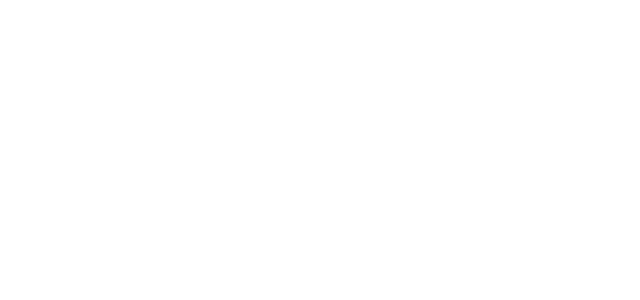
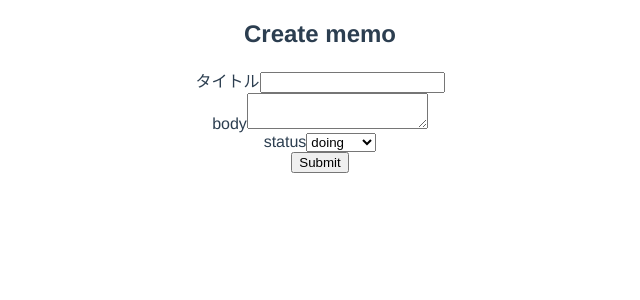
Before and after one commit to blacknikka/my-vue3-test, a Vue app in the folder src/: page /add in a window 1280 px wide. Before the commit this address had no page. Shown: the top 300 px of the page, without its empty margins (320-960 px from the left). Built offline with nearby package versions, Linux system fonts and the light colour scheme.

Commit message:
add creating memo view

```diff
--- a/src/src/router/index.ts
+++ b/src/src/router/index.ts
@@ -2,6 +2,7 @@
 
 import Home from '@/views/Home.vue';
 import Memos from '@/views/memos.vue';
+import AddMemo from '@/views/AddMemo.vue';
 
 const routes: Array<RouteRecordRaw> = [
   {
@@ -14,6 +15,11 @@
     name: 'Memos',
     component: Memos,
   },
+  {
+    path: '/add',
+    name: 'AddMemo',
+    component: AddMemo,
+  },
 ];
 
 const router = createRouter({
--- /dev/null
+++ b/src/src/views/AddMemo.vue
@@ -0,0 +1,63 @@
+<template>
+  <h2>Create memo</h2>
+  <form @submit.prevent="onSubmit">
+    <div>
+      <label for="title">タイトル</label>
+      <input id="title" v-model="data.title" type="text" />
+    </div>
+    <div>
+      <label for="body">body</label>
+      <textarea id="body" v-model="data.body" />
+    </div>
+    <div>
+      <label for="status">status</label>
+      <select id="status" v-model="data.status">
+        <option value="doing">doing</option>
+        <option value="done">done</option>
+        <option value="pending">pending</option>
+      </select>
+    </div>
+    <button @click="onSubmit">Submit</button>
+  </form>
+</template>
+
+<script lang="ts">
+import { defineComponent, inject, reactive } from 'vue';
+import { useRouter } from 'vue-router';
+import { memoKey } from '@/store/memo/memo';
+import { Params } from '@/store/memo/types';
+
+export default defineComponent({
+  setup() {
+    const memoStore = inject(memoKey);
+    if (!memoStore) {
+      throw new Error('memo store is not provided');
+    }
+
+    const router = useRouter();
+
+    const data = reactive<Params>({
+      title: '',
+      body: '',
+      status: 'doing',
+    });
+
+    const onSubmit = () => {
+      const { title, body, status } = data;
+      memoStore.addMemo({
+        title,
+        body,
+        status,
+      });
+      router.push({
+        name: 'Memos',
+      });
+    };
+
+    return {
+      onSubmit,
+      data,
+    };
+  },
+});
+</script>
--- a/src/src/views/memos.vue
+++ b/src/src/views/memos.vue
@@ -5,6 +5,7 @@
       {{ memo.title }}
     </li>
   </ul>
+  <router-link to="/add">Add</router-link>
 </template>
 
 <script lang="ts">
```
